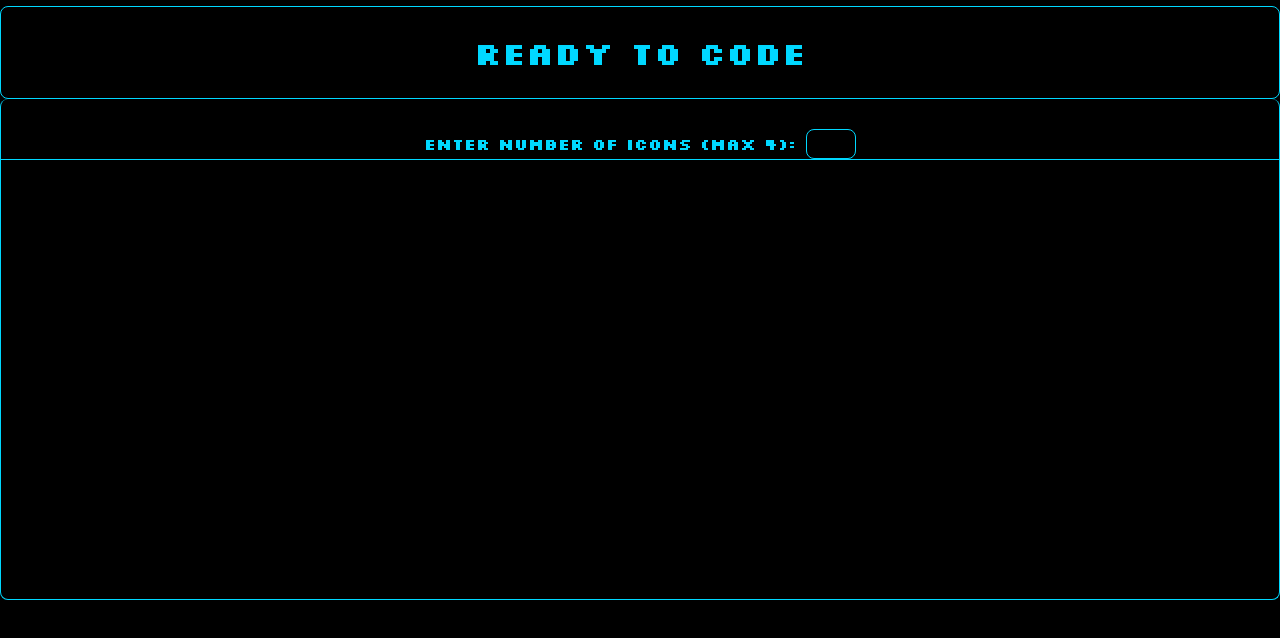
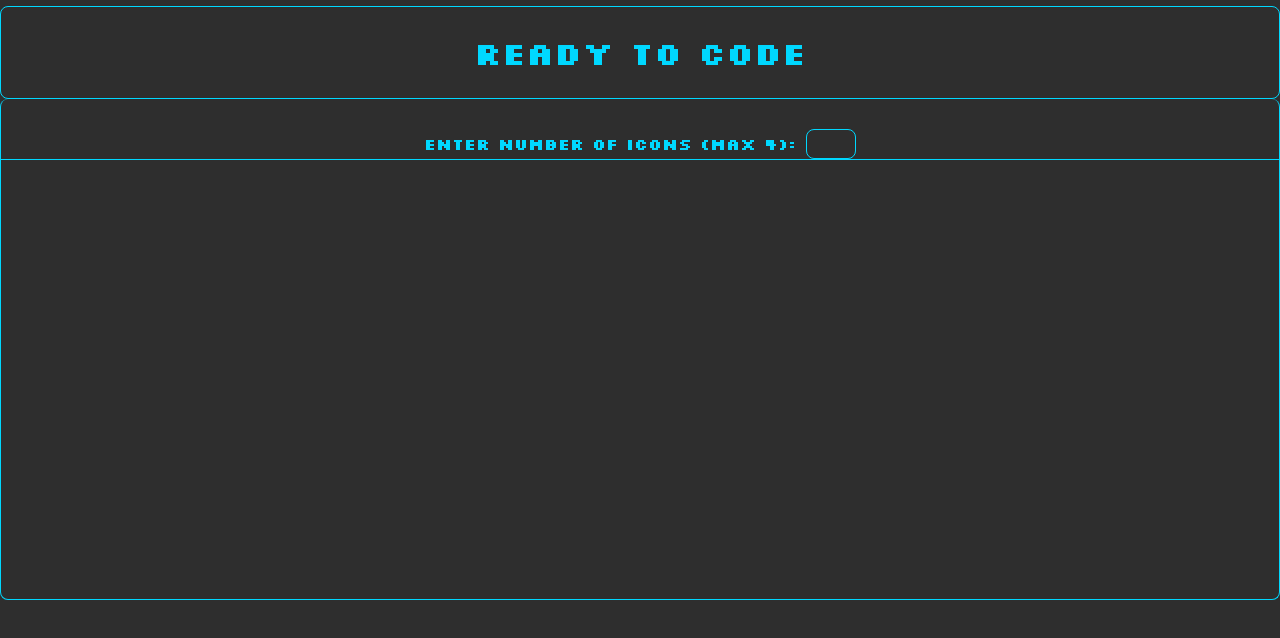
Before and after one commit to Afrag61/Exercise, a React (Vite) app: page / in a window 1280 px wide. Shown: the top 638 px of the page. Built offline with nearby package versions, Linux system fonts and the light colour scheme; a web font is replaced by a local one.

Commit message:
Ready To Code

```diff
--- a/src/index.css
+++ b/src/index.css
@@ -17,7 +17,7 @@ body {
   font-weight: 700;
   font-style: normal;
   /* background: linear-gradient(#000000,#000000,#101116,#171a1b); */
-  background-color: #000000;
+  background-color: #2e2e2e;
   color: #00d8ff;
   /* border-bottom: 1px solid #00d8ff; */
 }
@@ -71,7 +71,7 @@ p{
 input{
   height: 30px;
   width: 50px;
-  background-color: #000000;
+  background-color: transparent;
   border: 1px solid #00d8ff;
   border-radius: 8px;
   margin-top: 30px;
@@ -147,7 +147,7 @@ button{
   margin-top: 30px;
   margin-bottom: 30px;
   color: #00d8ff;
-  background-color: #000000;
+  background-color: transparent;
   border: 1px solid #00d8ff;
   border-radius: 8px;
   height: 35px;
```
